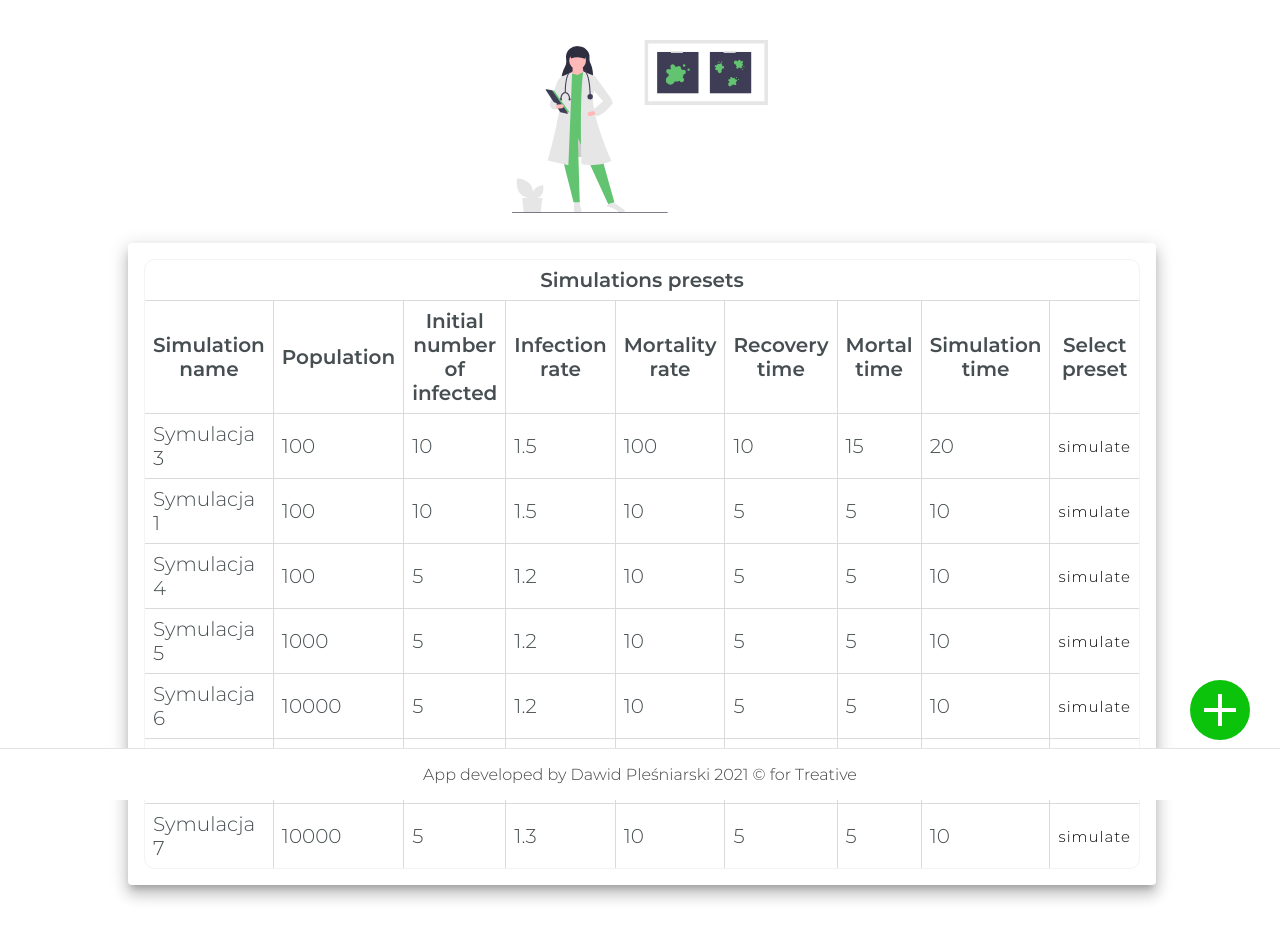
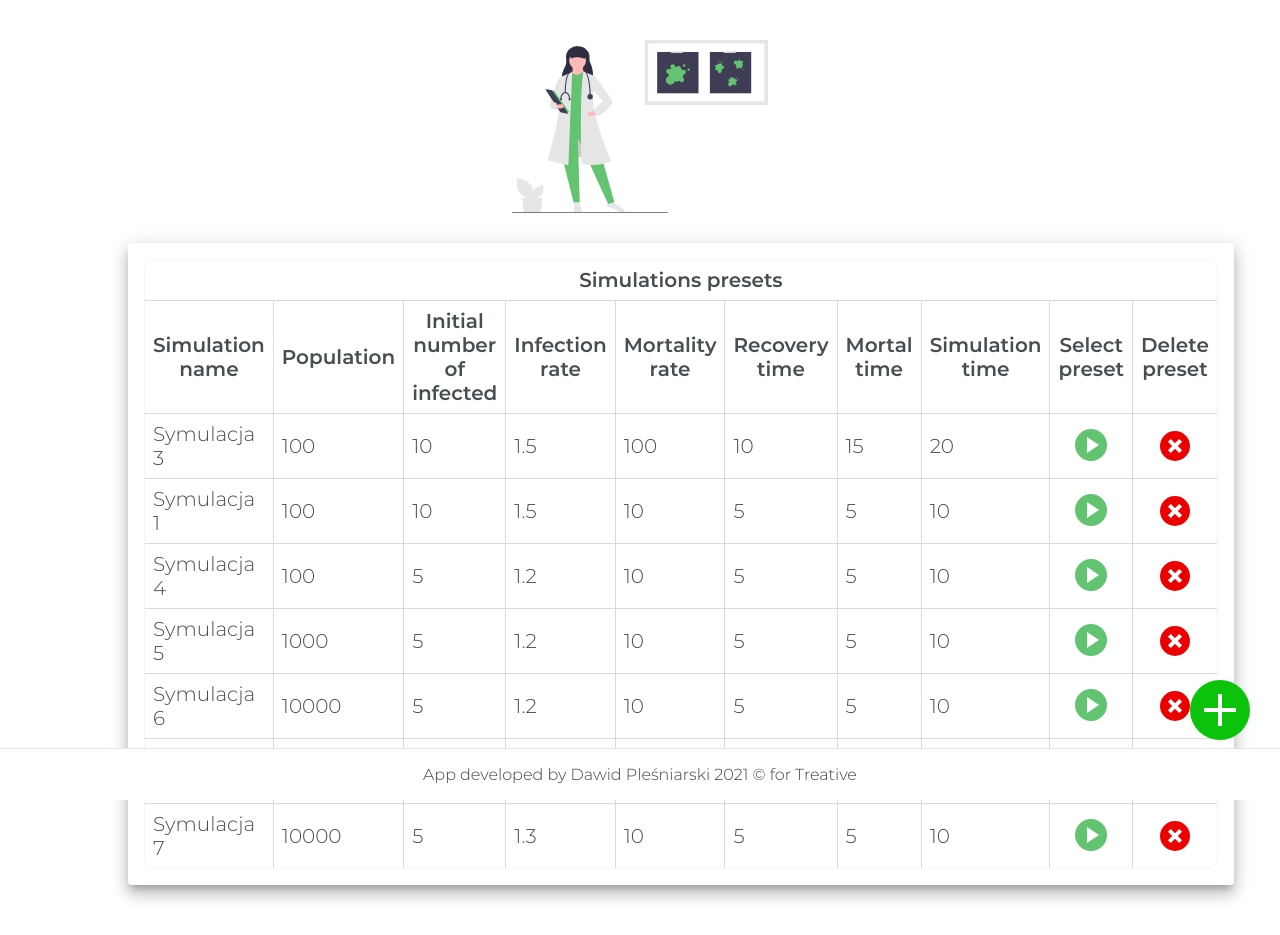
Before and after one commit to dawidplesniarski/trajectory-simulation, a React (Create React App) app: page / in a window 1280 px wide. Built offline with nearby package versions, Linux system fonts and the light colour scheme; no server answers.

Commit message:
DeleteButton added to table

```diff
--- /dev/null
+++ b/src/components/atoms/DeleteButton.js
@@ -0,0 +1,49 @@
+import React from "react";
+import styled, {css} from 'styled-components';
+
+const StyledButton = styled.button`
+  display: flex;
+  align-self: center;
+  justify-content: center;
+  align-items: center;
+  width: 30px;
+  height: 30px;
+  border-radius: 50%;
+  border-width: 0;
+  transform: rotate(45deg);
+  background-color: #EC0101;
+  &:hover {
+    ${({disabled}) =>
+    !disabled &&
+    css`
+      opacity: 30%;
+    `
+}
+    }
+    ${({disabled}) =>
+    disabled &&
+    css`
+      background-color: #bcbcbc;
+    `}
+
+  div {
+    width: 1rem;
+    height: 0.25rem;
+    background-color: #fff;
+    &:nth-child(2) {
+      position: fixed;
+      transform: rotate(90deg);
+    }
+  }
+`;
+
+const DeleteButton = ({onClick, disabled}) => {
+    return(
+        <StyledButton onClick={onClick} disabled={disabled}>
+            <div/>
+            <div/>
+        </StyledButton>
+    )
+};
+
+export default DeleteButton;
--- a/src/components/tables/ChooseSimulationsTable/SimulationsTable.js
+++ b/src/components/tables/ChooseSimulationsTable/SimulationsTable.js
@@ -2,6 +2,8 @@ import React from "react";
 import styled from 'styled-components';
 import {Link} from 'react-router-dom';
 import {useTable} from 'react-table';
+import DeleteButton from "../../atoms/DeleteButton";
+import StartIcon from '../../../assets/images/round-play-button.png';
 
 
 const StyledLinkWrapper = styled.div`
@@ -15,12 +17,16 @@ const StyledLink = styled(Link)`
   letter-spacing: 1px;
   text-decoration: none;
   text-align: center;
-  &:hover {
-    background-color: #62C370;
-    color: #fff;
-    border-radius: 5px;
-    padding: 1px;
-    }
+`;
+
+const ButtonWrapper = styled.div`
+  display: flex;
+  justify-content: center;
+`;
+
+const StyledButton = styled.button`
+  background-color: transparent;
+  border: none;
 `;
 
 const TableWrapper = styled.div`
@@ -99,7 +105,6 @@ const SimulationsTable = ({data}) => {
                     },
                     {
                         Header: 'Select preset',
-                        accessor: '_id',
                         Cell: ({row: {values}}) => (
                             <StyledLinkWrapper>
                                 <StyledLink
@@ -110,9 +115,22 @@ const SimulationsTable = ({data}) => {
                                             name: values.simulationName
                                         }
                                     }}>
-                                    simulate
+                                    <ButtonWrapper>
+                                        <StyledButton>
+                                            <img src={StartIcon} alt={'Start icon'}/>
+                                        </StyledButton>
+                                    </ButtonWrapper>
                                 </StyledLink>
                             </StyledLinkWrapper>
+                        )
+                    },
+                    {
+                        Header: 'Delete preset',
+                        accessor: 'id',
+                        Cell: ({row: {values}}) => (
+                            <ButtonWrapper>
+                                <DeleteButton/>
+                            </ButtonWrapper>
                         )
                     }
                 ]
```
Also changed, not shown: src/assets/images/round-play-button.png (added).
